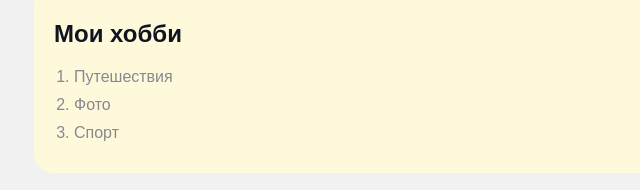
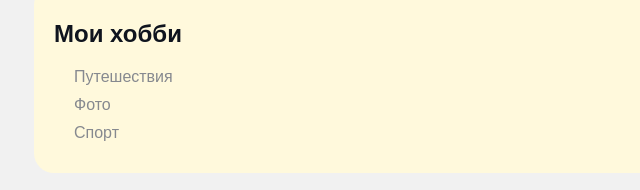
Before and after one commit to Hlebkov/CSS, a plain HTML site: page index.html in a window 1280 px wide. Shown: the part 256-446 px from the top of the page, 231-871 px from the left. Drawn offline with Linux system fonts and the light colour scheme.

Commit message:
Update styles.css

```diff
--- a/styles.css
+++ b/styles.css
@@ -113,7 +113,7 @@ box-sizing: border-box;
 
 .list {
     padding: 0 20px;
-    /* list-style: none; - стилистика списка */
+    list-style: none; - */стилистика списка */
 }
 
 .list li {
```
